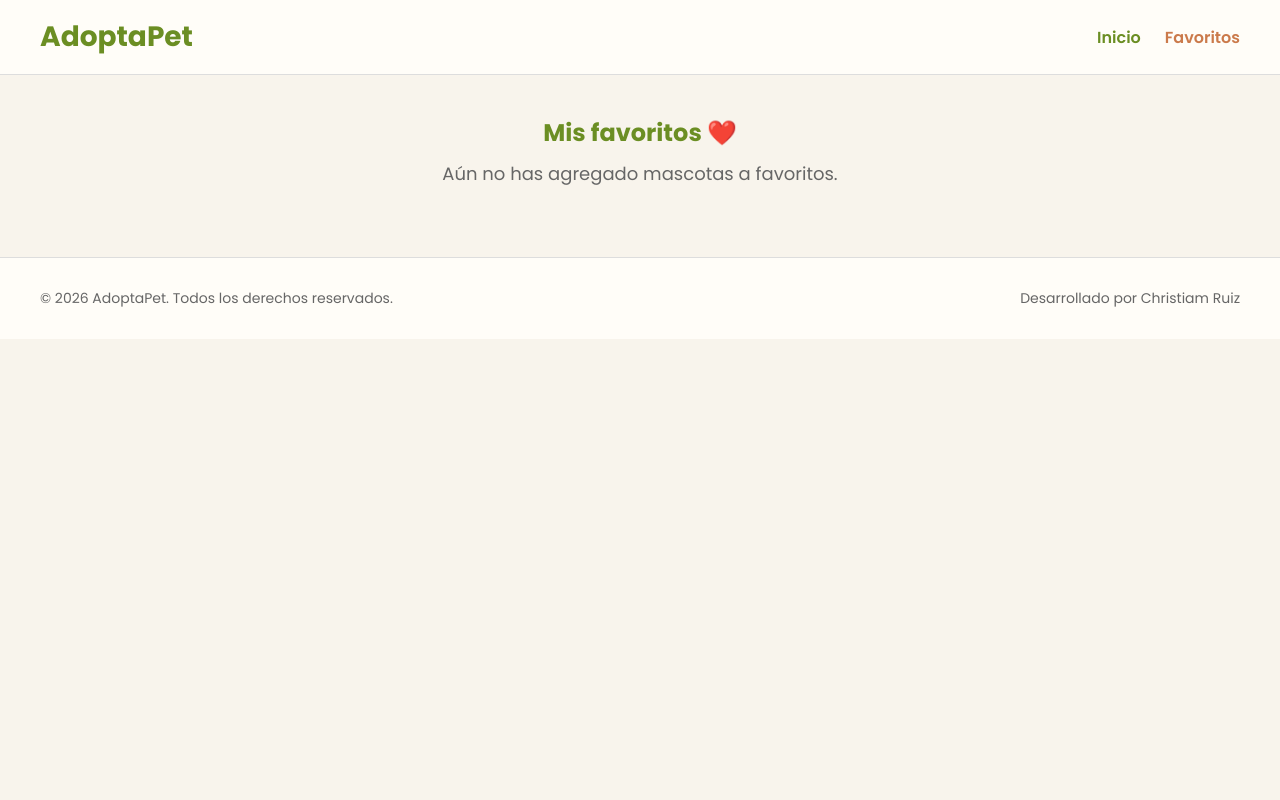
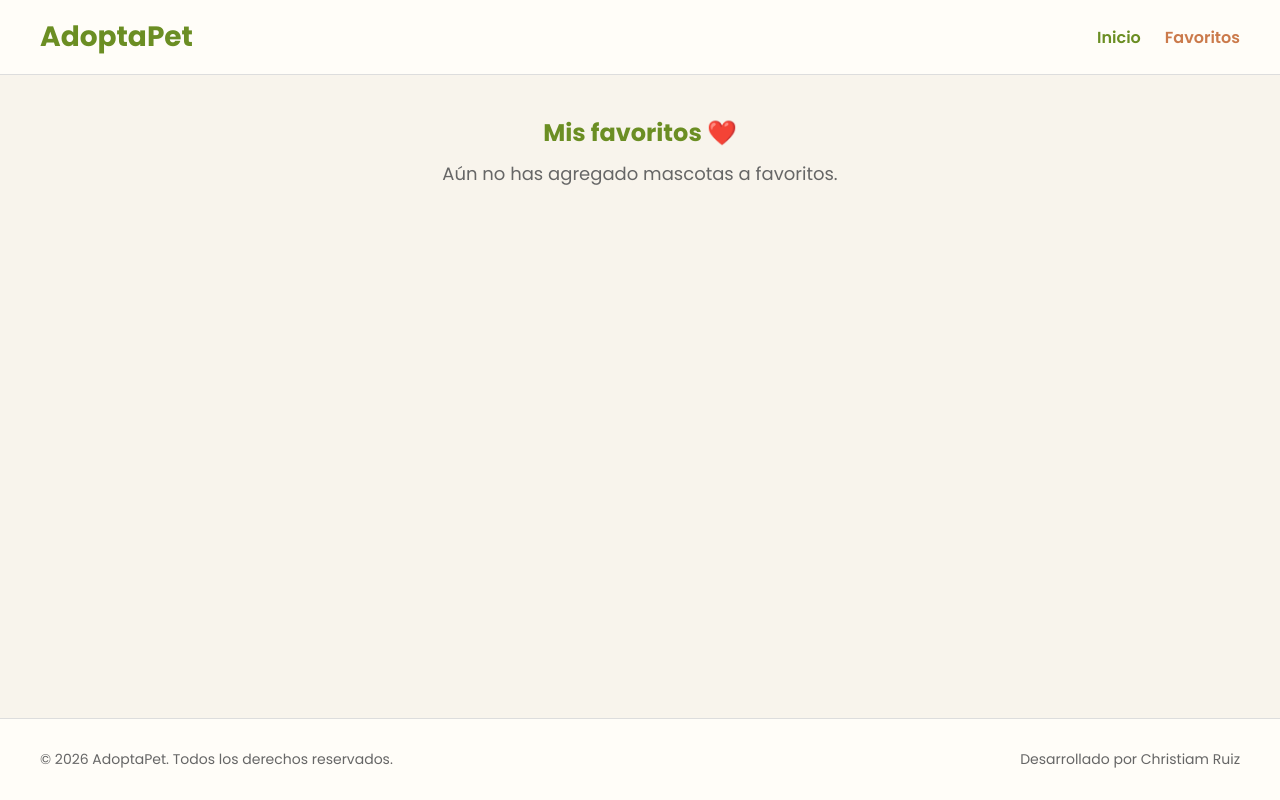
Before and after one commit to Christiam9/web_project_api_final, a React (Vite) app: page /favoritos in a window 1280 px wide. Built offline with nearby package versions, Linux system fonts and the light colour scheme; no server answers.

Commit message:
Corrige el footer y mejora la experiencia de adopción

```diff
--- a/src/components/App/App.css
+++ b/src/components/App/App.css
@@ -0,0 +1,11 @@
+.app {
+  min-height: 100vh;
+  display: flex;
+  flex-direction: column;
+}
+
+.app__content {
+  flex: 1;
+  display: flex;
+  flex-direction: column;
+}
--- a/src/components/App/App.jsx
+++ b/src/components/App/App.jsx
@@ -56,9 +56,10 @@ function App() {
   );
 
   return (
-    <>
+    <div className="app">
       <Header />
 
+      <main className="app__content">
         <Routes>
           <Route
             path="/"
@@ -80,13 +81,17 @@ function App() {
           <Route
             path="/favoritos"
             element={
-            <Favorites favorites={favorites} handleFavorite={handleFavorite} />
+              <Favorites
+                favorites={favorites}
+                handleFavorite={handleFavorite}
+              />
             }
           />
         </Routes>
+      </main>
 
       <Footer />
-    </>
+    </div>
   );
 }
 
--- a/src/components/HowItWorks/HowItWorks.jsx
+++ b/src/components/HowItWorks/HowItWorks.jsx
@@ -23,7 +23,7 @@ function HowItWorks() {
         <article className="how-it-works__step">
           <h3 className="how-it-works__step-title">3. Adopta</h3>
           <p className="how-it-works__step-text">
-            Inicia sesión y envía tu solicitud de adopción.
+            Contacta con el refugio para iniciar el proceso de adopción.
           </p>
         </article>
       </div>
--- a/src/components/PetCardList/PetCardList.jsx
+++ b/src/components/PetCardList/PetCardList.jsx
@@ -45,7 +45,7 @@ function PetCardList({
       <p className="pet-list__subtitle">{subtitle}</p>
 
       <div className="pet-list__grid">
-        {dogs.slice(0, visibleCards).map((dog) => {
+        {dogs.slice(0, visibleCards ?? dogs.length).map((dog) => {
           const isFavorite = favorites.some(
             (favorite) => favorite.id === dog.id,
           );
--- a/src/index.css
+++ b/src/index.css
@@ -1,5 +1,11 @@
 * {
   box-sizing: border-box;
+}
+
+html,
+body,
+#root {
+  min-height: 100%;
 }
 
 html {
@@ -8,6 +14,7 @@ html {
 
 body {
   margin: 0;
+  min-height: 100vh;
   background-color: var(--color-background);
   color: var(--color-text);
   font-family: "Poppins", Arial, sans-serif;
```
Lines whose indentation alone changed are shown as unchanged.
